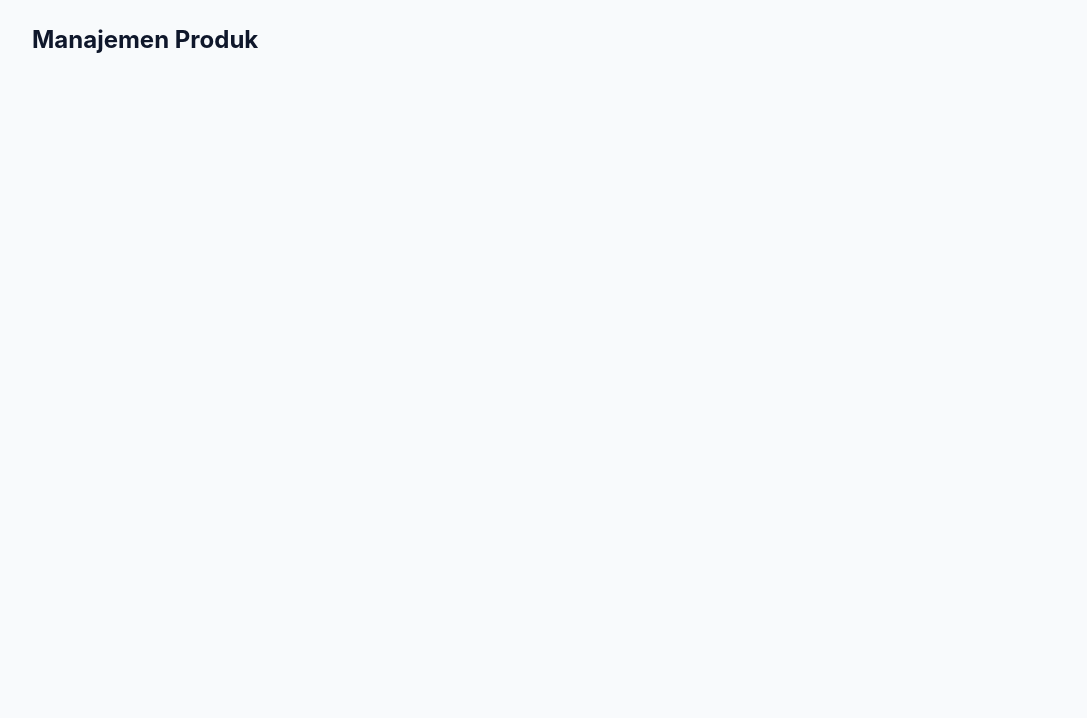
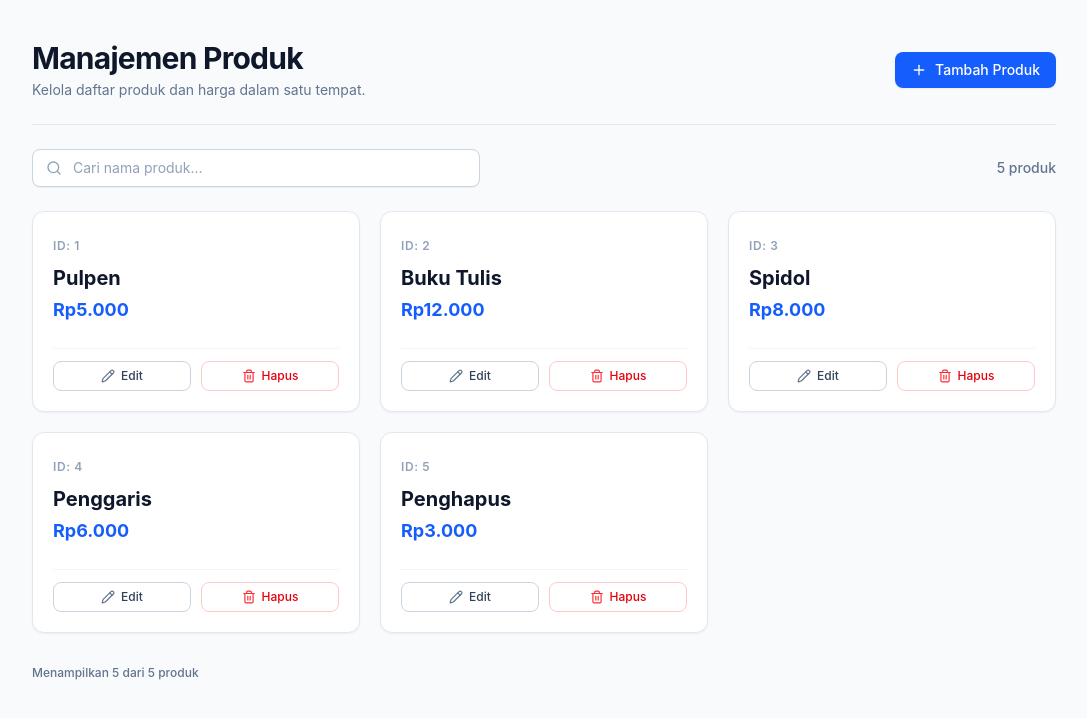
Before and after one commit to evandrarf/pemweb-week-11, a React (Vite) app: page / in a window 1280 px wide. Shown: the top 718 px of the page, without its empty margins (96-1183 px from the left). Built offline with nearby package versions, Linux system fonts and the light colour scheme.

Commit message:
feat(ui): implement product card, product grid, and list footer

```diff
--- a/src/App.jsx
+++ b/src/App.jsx
@@ -1,9 +1,64 @@
+import { useState } from 'react'
+import Header from './components/organisms/Header'
+import SearchBar from './components/molecules/SearchBar'
+import ProductGrid from './components/organisms/ProductGrid'
+import { INITIAL_PRODUCTS } from './data/initialProducts'
+
 export default function App() {
+  const [products, setProducts] = useState(INITIAL_PRODUCTS)
+  const [searchQuery, setSearchQuery] = useState('')
+
+  // Filter products by name (case-insensitive)
+  const filteredProducts = products.filter((product) =>
+    product.name.toLowerCase().includes(searchQuery.trim().toLowerCase())
+  )
+
+  const handleOpenAddModal = () => {
+    // Will be wired in next commit
+    console.log('Open add modal')
+  }
+
+  const handleOpenEditModal = (product) => {
+    // Will be wired in next commit
+    console.log('Open edit modal', product)
+  }
+
+  const handleOpenDeleteModal = (product) => {
+    // Will be wired in next commit
+    console.log('Open delete modal', product)
+  }
+
+  const handleResetDefault = () => {
+    setProducts(INITIAL_PRODUCTS)
+    setSearchQuery('')
+  }
+
   return (
-    <main className="min-h-screen bg-slate-50 p-6">
-      <div className="max-w-5xl mx-auto">
-        <h1 className="text-2xl font-bold text-slate-900">Manajemen Produk</h1>
-      </div>
-    </main>
+    <div className="min-h-screen bg-slate-50 text-slate-800 py-10 px-4 sm:px-6 lg:px-8">
+      <main className="max-w-5xl mx-auto space-y-6">
+        <Header onAddProduct={handleOpenAddModal} />
+
+        <SearchBar
+          value={searchQuery}
+          onChange={setSearchQuery}
+          count={filteredProducts.length}
+        />
+
+        <ProductGrid
+          products={filteredProducts}
+          onEdit={handleOpenEditModal}
+          onDelete={handleOpenDeleteModal}
+          searchQuery={searchQuery}
+          onClearSearch={() => setSearchQuery('')}
+          onResetDefault={handleResetDefault}
+        />
+
+        {products.length > 0 && (
+          <footer className="pt-2 text-xs font-medium text-slate-500">
+            Menampilkan {filteredProducts.length} dari {products.length} produk
+          </footer>
+        )}
+      </main>
+    </div>
   )
 }
--- /dev/null
+++ b/src/components/molecules/ProductCard.jsx
@@ -0,0 +1,46 @@
+import { Pencil, Trash2 } from 'lucide-react'
+import Button from '../atoms/Button'
+import { formatRupiah } from '../../utils/formatters'
+
+/**
+ * ProductCard molecule representing an individual product item.
+ * Strictly mirrors the visual layout from the lecture slide.
+ */
+export default function ProductCard({ product, onEdit, onDelete }) {
+  return (
+    <article className="bg-white border border-slate-200 rounded-xl p-5 shadow-xs hover:shadow-md transition-shadow flex flex-col justify-between">
+      <div>
+        <span className="text-xs font-semibold text-slate-400 uppercase tracking-wider">
+          ID: {product.id}
+        </span>
+        <h3 className="text-xl font-bold text-slate-900 mt-2 line-clamp-1">
+          {product.name}
+        </h3>
+        <p className="text-lg font-bold text-blue-600 mt-1">
+          {formatRupiah(product.price)}
+        </p>
+      </div>
+
+      <div className="grid grid-cols-2 gap-2.5 mt-6 pt-3 border-t border-slate-100">
+        <Button
+          variant="outline"
+          size="sm"
+          onClick={() => onEdit(product)}
+          className="w-full"
+        >
+          <Pencil className="w-3.5 h-3.5 text-slate-500" />
+          <span>Edit</span>
+        </Button>
+        <Button
+          variant="danger-outline"
+          size="sm"
+          onClick={() => onDelete(product)}
+          className="w-full"
+        >
+          <Trash2 className="w-3.5 h-3.5 text-red-500" />
+          <span>Hapus</span>
+        </Button>
+      </div>
+    </article>
+  )
+}
--- /dev/null
+++ b/src/components/organisms/ProductGrid.jsx
@@ -0,0 +1,57 @@
+import { PackageOpen } from 'lucide-react'
+import ProductCard from '../molecules/ProductCard'
+import Button from '../atoms/Button'
+
+/**
+ * ProductGrid organism rendering list of product cards or empty state.
+ */
+export default function ProductGrid({
+  products,
+  onEdit,
+  onDelete,
+  searchQuery,
+  onClearSearch,
+  onResetDefault,
+}) {
+  if (products.length === 0) {
+    return (
+      <div className="bg-white border border-slate-200 border-dashed rounded-xl p-12 text-center my-6">
+        <div className="w-12 h-12 rounded-full bg-slate-100 flex items-center justify-center mx-auto text-slate-400 mb-3">
+          <PackageOpen className="w-6 h-6" />
+        </div>
+        <h3 className="text-base font-semibold text-slate-800">
+          {searchQuery ? 'Produk tidak ditemukan' : 'Belum ada produk'}
+        </h3>
+        <p className="text-sm text-slate-500 max-w-sm mx-auto mt-1">
+          {searchQuery
+            ? `Tidak ada produk yang cocok dengan "${searchQuery}". Coba kata kunci lain.`
+            : 'Daftar produk masih kosong. Tambahkan produk baru untuk memulai.'}
+        </p>
+        <div className="mt-5 flex items-center justify-center gap-2">
+          {searchQuery ? (
+            <Button variant="outline" size="sm" onClick={onClearSearch}>
+              Hapus Pencarian
+            </Button>
+          ) : (
+            <Button variant="outline" size="sm" onClick={onResetDefault}>
+              Muat Data Contoh
+            </Button>
+          )}
+        </div>
+      </div>
+    )
+  }
+
+  return (
+    <div className="grid grid-cols-1 sm:grid-cols-2 lg:grid-cols-3 gap-5">
+      {products.map((product) => (
+        <ProductCard
+          key={product.id}
+          product={product}
+          onEdit={onEdit}
+          onDelete={onDelete}
+        />
+      ))}
+    </div>
+  )
+}
```
